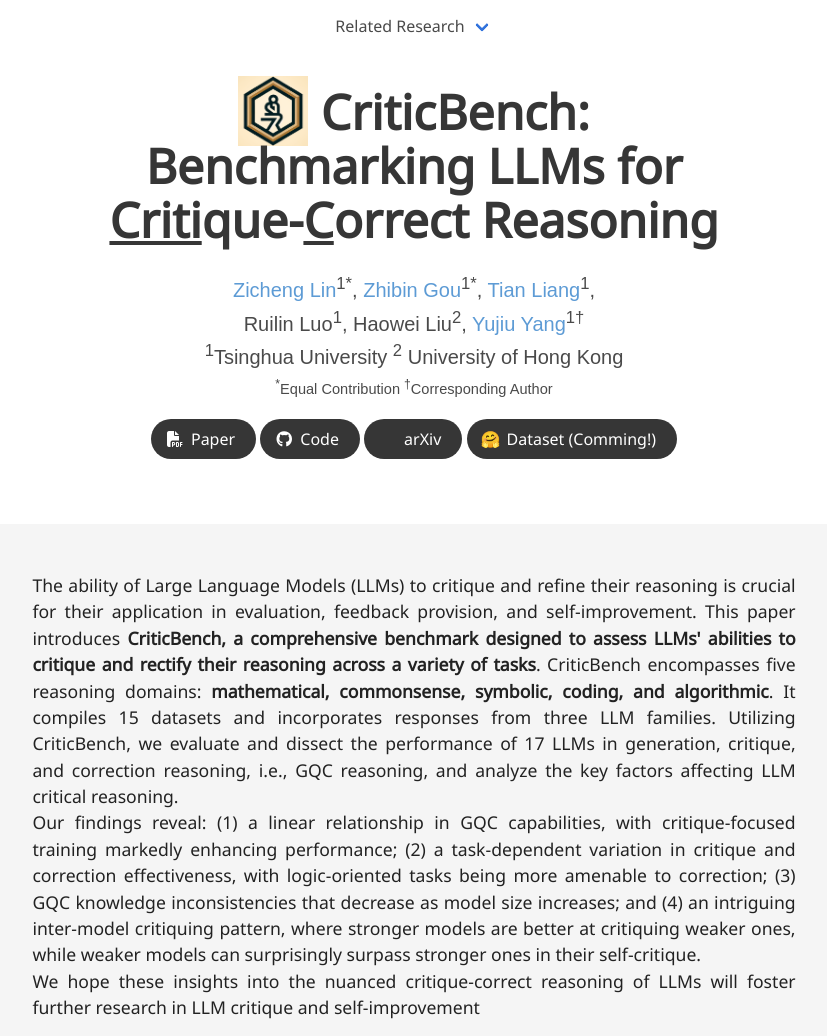
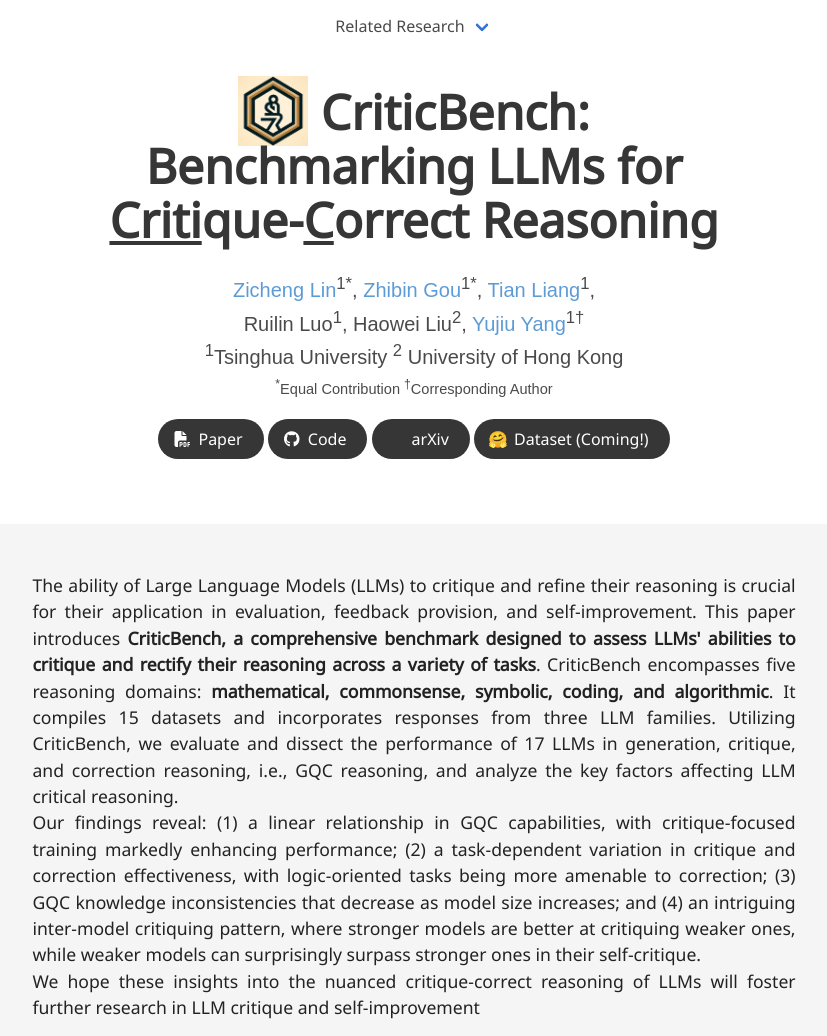
Before and after one commit to CriticBench/criticbench.github.io, a plain HTML site: page docs/index.html in a window 1280 px wide. Shown: the top 1036 px of the page, without its empty margins (226-1053 px from the left). Drawn offline with nearby package versions, Linux system fonts and the light colour scheme; some icons are missing; a web font is replaced by a local one.

Commit message:
fix typos

```diff
--- a/docs/index.html
+++ b/docs/index.html
@@ -131,7 +131,7 @@
                                         <span class="icon">
                                             🤗
                                         </span>
-                                        <span>Dataset (Comming!)</span>
+                                        <span>Dataset (Coming!)</span>
                                     </a>
                                 </span>
 
```
